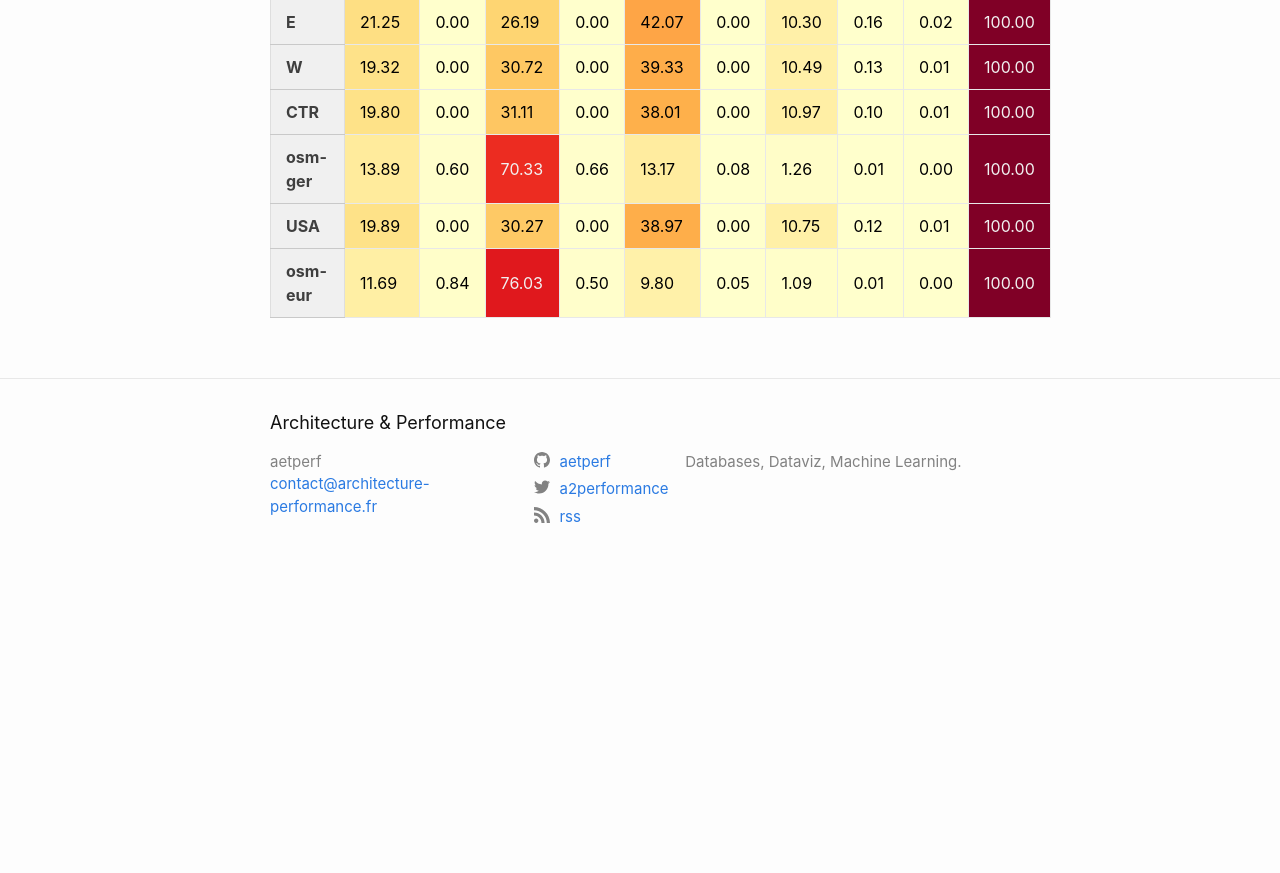
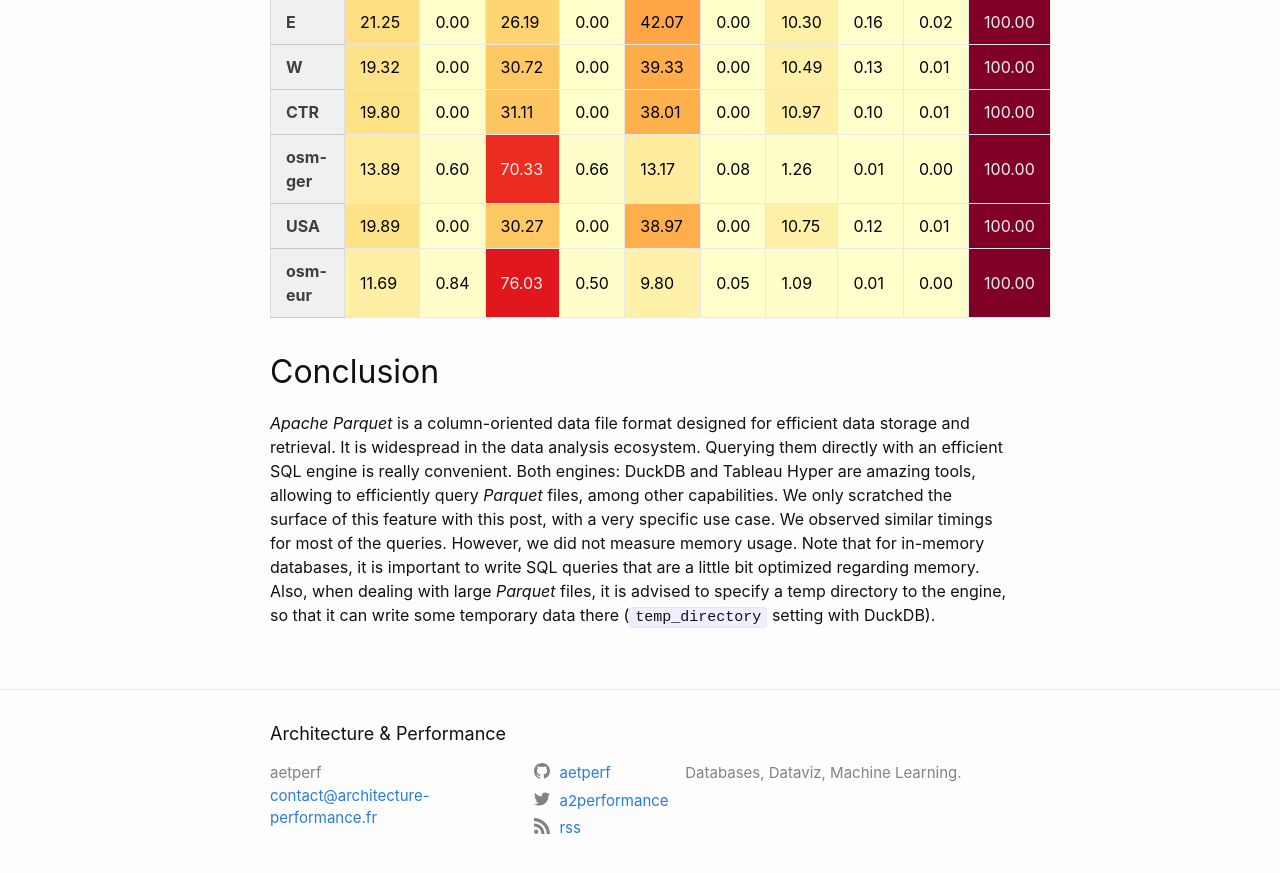
Before and after one commit to aetperf/aetperf.github.io, a Jekyll site: the page built from _posts/2022-10-03-Query-Parquet-files-with-DuckDB-and-Tableau-Hyper-engines.md, in a window 1280 px wide and 900 px high, scrolled down 20219 px. Shown: the top 873 px of the window. Built offline with Jekyll 4.4.1, drawn with Linux system fonts in a browser that asks for light colours; comment, search, counter and statistics services are not loaded; before the commit the page ends 20807 px from its top, so only the background shows below that.

Commit message:
small update

```diff
--- a/_posts/2022-10-03-Query-Parquet-files-with-DuckDB-and-Tableau-Hyper-engines.md
+++ b/_posts/2022-10-03-Query-Parquet-files-with-DuckDB-and-Tableau-Hyper-engines.md
@@ -1562,6 +1562,10 @@ styler
 </table>
 
 
+## Conclusion
+
+*Apache Parquet* is a column-oriented data file format designed for efficient data storage and retrieval. It is widespread in the data analysis ecosystem. Querying them directly with an efficient SQL engine is really convenient. Both engines: DuckDB and Tableau Hyper are amazing tools, allowing to efficiently query *Parquet* files, among other capabilities. We only scratched the surface of this feature with this post, with a very specific use case. We observed similar timings for most of the queries. However, we did not measure memory usage. Note that for in-memory databases, it is important to write SQL queries that are a little bit optimized regarding memory. Also, when dealing with large *Parquet* files, it is advised to specify a temp directory to the engine, so that it can write some temporary data there (`temp_directory` setting with DuckDB).
+
 
 {% if page.comments %}
 <div id="disqus_thread"></div>
```
